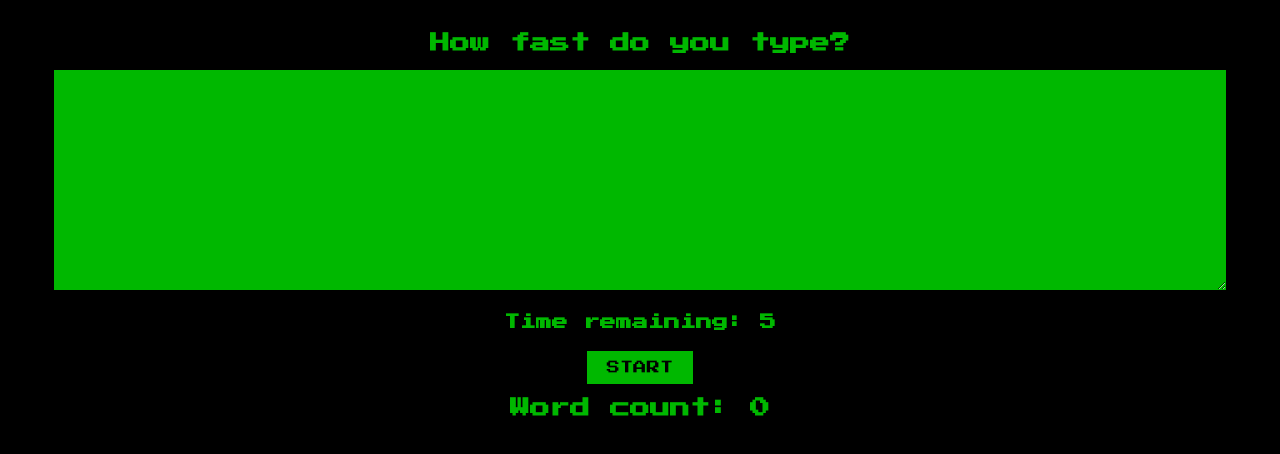
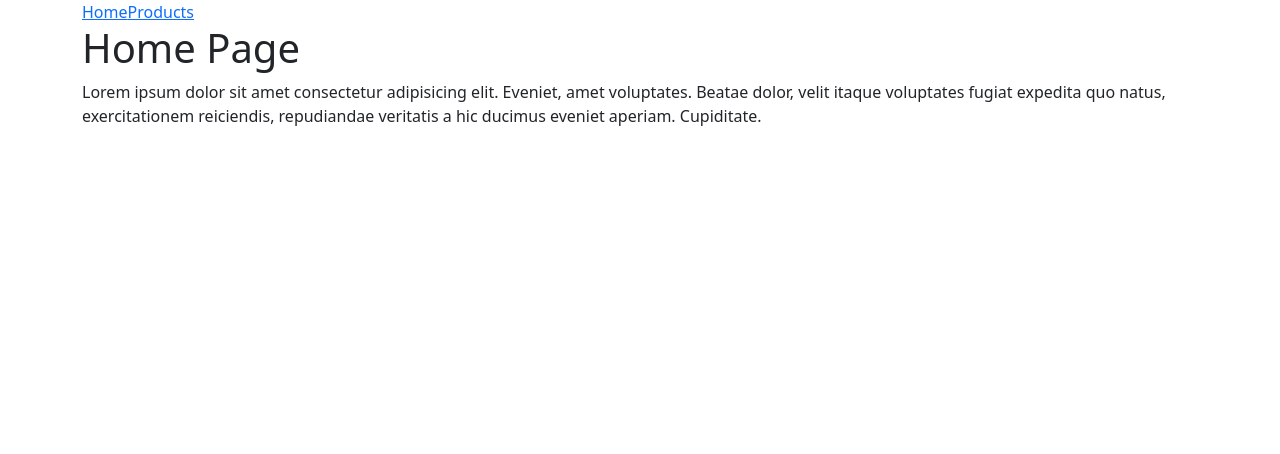
Before and after one commit to saeedjabbar/speed, a React (Create React App) app: page / in a window 1280 px wide. Shown: the top 454 px of the page. Built offline with nearby package versions, Linux system fonts and the light colour scheme.

Commit message:
react rooter

```diff
--- a/package.json
+++ b/package.json
@@ -8,6 +8,7 @@
     "@testing-library/user-event": "^12.1.10",
     "react": "^17.0.2",
     "react-dom": "^17.0.2",
+    "react-router-dom": "^6.0.2",
     "react-scripts": "4.0.3",
     "web-vitals": "^1.0.1"
   },
--- a/public/index.html
+++ b/public/index.html
@@ -10,6 +10,7 @@
       content="Web site created using create-react-app"
     />
     <link rel="apple-touch-icon" href="%PUBLIC_URL%/logo192.png" />
+    <link href="https://cdn.jsdelivr.net/npm/bootstrap@5.1.3/dist/css/bootstrap.min.css" rel="stylesheet" integrity="sha384-1BmE4kWBq78iYhFldvKuhfTAU6auU8tT94WrHftjDbrCEXSU1oBoqyl2QvZ6jIW3" crossorigin="anonymous">
     <!--
       manifest.json provides metadata used when your web app is installed on a
       user's mobile device or desktop. See https://developers.google.com/web/fundamentals/web-app-manifest/
--- a/src/App.js
+++ b/src/App.js
@@ -1,63 +1,31 @@
-import React, { useState, useEffect, useRef } from "react"
+import React from "react"
+import Home from "./Home"
+import Products from "./Products"
+import { BrowserRouter as Router, Route, Routes, Link } from 'react-router-dom'
 
 function App() {
-  const STARTING_TIME = 5
+  return (
+    <div className="container">
+      <nav>
+        <Link to="/">Home</Link>
+        <Link to="/products">Products</Link>
+      </nav>
+      <Routes>
+        <Route exact path="/" element={<Home />} />
+        <Route exact path="/products" element={<Products />} />
+      </Routes>
+      {/*
+                Route between 2 components depending on the path:
+                1. Home page ("/")
+                2. Products Page ("/products")
 
-  const [text, setText] = useState("")
-  const [timeRemaining, setTimeRemaining] = useState(STARTING_TIME)
-  const [isTimeRunning, setIsTimeRunning] = useState(false)
-  const [wordCount, setWordCount] = useState(0)
-  const textareaRef = useRef(null)
+                ** Home Page **
+                • Can be a basic home page, maybe welcoming the user to your site and giving some background about yourself as a developer
 
-  function handleChange(e) {
-    const { value } = e.target
-    setText(value)
-  }
+                ** Products Page **
+                • Using an array of data for your products (provided for you), map over that data to show each item and some information on the products page as a list of available products.
+            */}
 
-  function calculateWordCount(text) {
-    const wordsArr = text.trim().split(" ")
-    return wordsArr.filter(word => word !== "").length
-  }
-
-  function startGame() {
-    setIsTimeRunning(true)
-    setTimeRemaining(STARTING_TIME)
-    setText("")
-    textareaRef.current.focus()
-  }
-
-  function endGame() {
-    setIsTimeRunning(false)
-    setWordCount(calculateWordCount(text))
-  }
-
-  useEffect(() => {
-    if (isTimeRunning && timeRemaining > 0) {
-      setTimeout(() => {
-        setTimeRemaining(time => time - 1)
-      }, 1000)
-    } else if (timeRemaining === 0) {
-      endGame()
-    }
-  }, [timeRemaining, isTimeRunning])
-
-  return (
-    <div>
-      <h1>How fast do you type?</h1>
-      <textarea
-        onChange={handleChange}
-        value={text}
-        disabled={!isTimeRunning}
-        ref={textareaRef}
-      />
-      <h4>Time remaining: {timeRemaining}</h4>
-      <button
-        onClick={startGame}
-        disabled={isTimeRunning}
-      >
-        Start
-      </button>
-      <h1>Word count: {wordCount}</h1>
     </div>
   )
 }
--- /dev/null
+++ b/src/Home.js
@@ -0,0 +1,12 @@
+import React from "react"
+
+function Home() {
+    return (
+        <div>
+            <h1>Home Page</h1>
+            <p>Lorem ipsum dolor sit amet consectetur adipisicing elit. Eveniet, amet voluptates. Beatae dolor, velit itaque voluptates fugiat expedita quo natus, exercitationem reiciendis, repudiandae veritatis a hic ducimus eveniet aperiam. Cupiditate.</p>
+        </div>
+    )
+}
+
+export default Home
--- /dev/null
+++ b/src/Products.js
@@ -0,0 +1,12 @@
+import React from "react"
+
+function Products() {
+    return (
+        <div>
+            <h1>Products Page</h1>
+            <p>Products Page</p>
+        </div>
+    )
+}
+
+export default Products
--- a/src/index.css
+++ /dev/null
@@ -1,47 +0,0 @@
-@import url('https://fonts.googleapis.com/css2?family=Press+Start+2P&display=swap');
-
-html, body {
-    background: black;
-    color: #00b800;
-    margin:0;
-    padding: 0;
-    padding-top: 10px;
-    font-family: 'Press Start 2P', cursive;
-    text-align: center;
-}
-
-body {
-    font-weight: 400;
-}
-
-button {
-    font-family: 'Press Start 2P', cursive;
-    display: block;
-    margin: 0 auto;
-    border: none;
-    background: #a80020;
-    background: #00b800;
-    padding: 10px 20px;
-    text-transform: uppercase;
-}
-
-h1 {
-    font-size: 20px;
-    text-align:center;
-}
-
-textarea {
-    font-family: 'Press Start 2P', cursive;
-    border: 3px solid black;
-    width: 90%;
-    margin: 0 auto;
-    outline: none;
-    height: 200px;
-    background: #00b800;
-    padding: 10px;
-}
-
-
-textarea:focus {
-  background: pink;
-}
--- a/src/index.js
+++ b/src/index.js
@@ -1,8 +1,12 @@
-import ReactDOM from 'react-dom';
-import './index.css';
-import App from './App';
+import React from "react"
+import ReactDOM from "react-dom"
+import { BrowserRouter as Router, Route, Routes } from 'react-router-dom'
 
+import App from "./App"
 
 ReactDOM.render(
-    <App />, document.getElementById('root')
-);
+    <Router>
+        <App />
+    </Router>,
+    document.getElementById("root")
+)
```
Also changed, not shown: src/productsData.js (added, +26 -0 lines), 1 other file (tests, documents, lock files or other folders).
